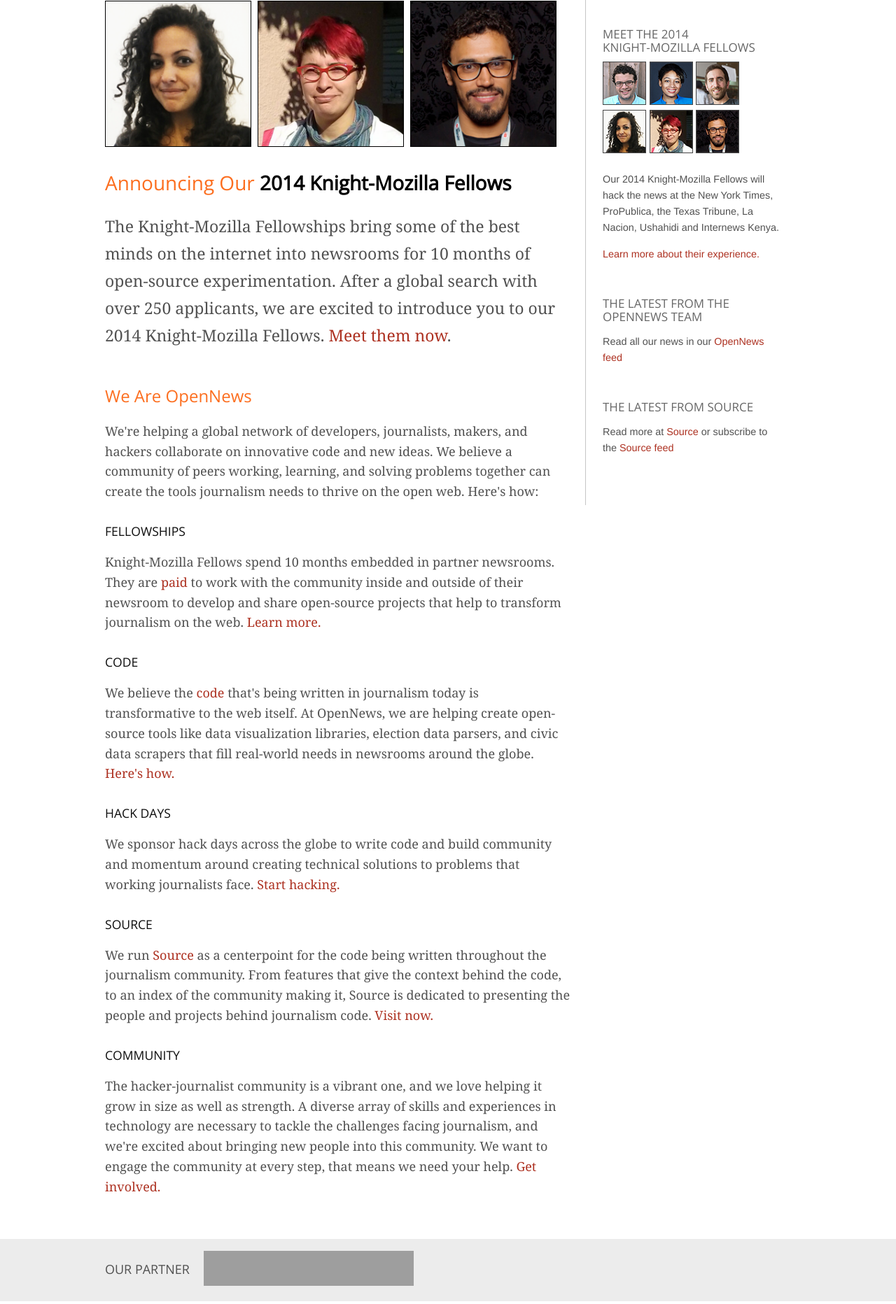
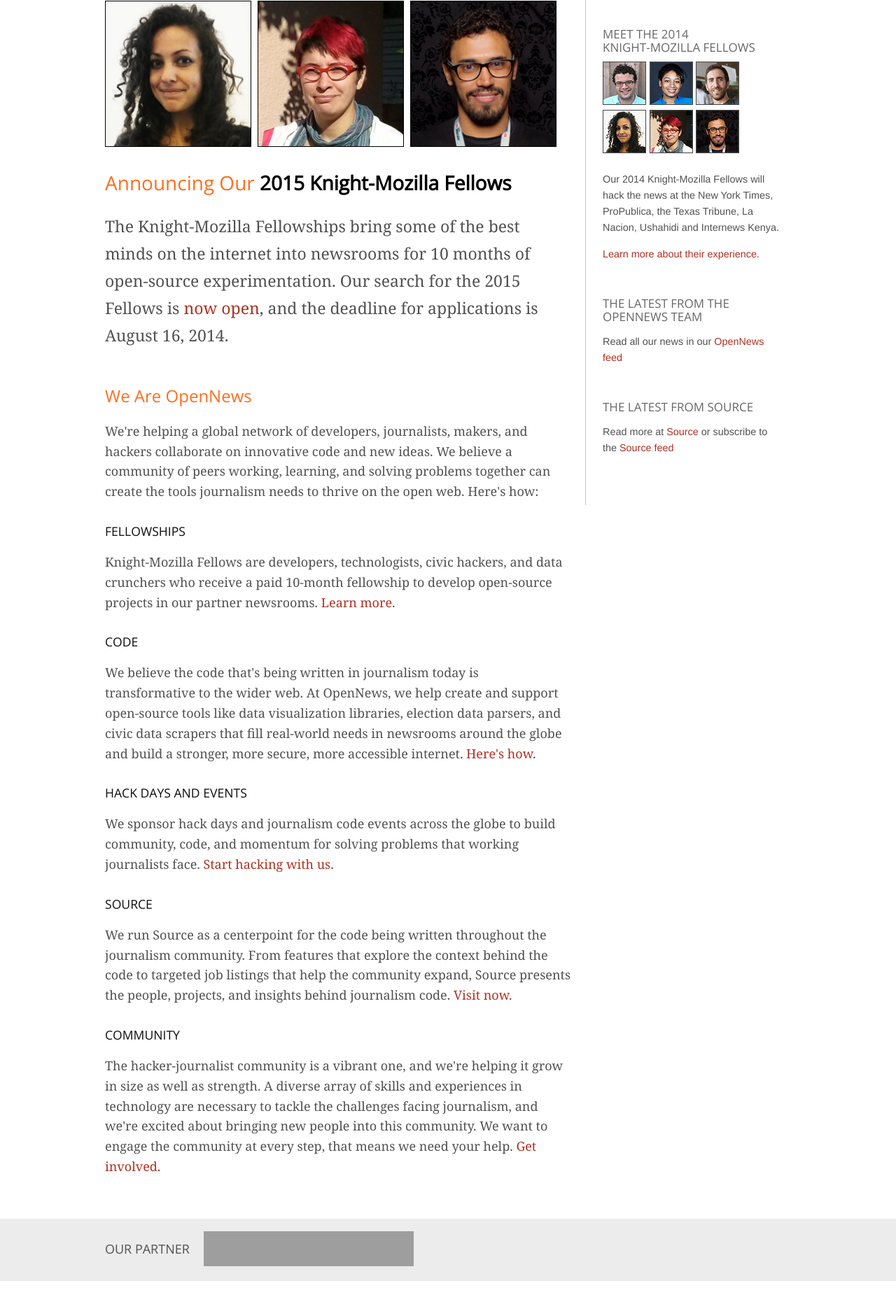
Before and after one commit to mozilla/mozilla-opennews, a Jekyll site: the page built from index.html, in a window 1280 px wide. Shown: the part 506-2370 px from the top of the page at 70% size. Built offline with Jekyll 4.4.1, drawn with Linux system fonts in a browser that asks for light colours; nearby versions of some CDN libraries; Markdown is read by kramdown in place of the engine named in the settings; comment, search, counter and statistics services are not loaded; grey boxes are pictures that could not be loaded.

Commit message:
landing page updated with 2015 text

```diff
--- a/index.html
+++ b/index.html
@@ -11,24 +11,25 @@
 <img src="/media/img/fellows/2014-fellows/marcos-220.png" class="frontpic" alt="Marcos Vanetta">
 </div>
 <header>
-<h2>Announcing our <span style="color: black;font-weight: bold;">2014 Knight-Mozilla Fellows</span></h2>
-<p class="bodybig">The Knight-Mozilla Fellowships bring some of the best minds on the internet into newsrooms for 10 months of open-source experimentation. After a global search with over 250 applicants, we are excited to introduce you to our 2014 Knight-Mozilla Fellows. <a href="fellowships/2014meet.html">Meet them now</a>.</p>
+<h2>Announcing our <span style="color: black;font-weight: bold;">2015 Knight-Mozilla Fellows</span></h2>
+<p class="bodybig">The Knight-Mozilla Fellowships bring some of the best minds on the internet into newsrooms for 10 months of open-source experimentation. Our search for the 2015 Fellows is <a href="/fellowships/apply.html">now open</a>, and the deadline for applications is August 16, 2014.</p>
 </header>
+
 <h2>We are OpenNews</h2>
 <p>We're helping a global network of developers, journalists, makers, and hackers collaborate on innovative code and new ideas. We believe a community of peers working, learning, and solving problems together can create the tools journalism needs to thrive on the open web. Here's how:
       <h3>Fellowships</h3>
-      <p>Knight-Mozilla Fellows spend 10 months embedded in partner newsrooms. They are <a href="/fellowships/info.html">paid</a> to work with the community inside and outside of their newsroom to develop and share open-source projects that help to transform journalism on the web. <a href="/fellowships">Learn more.</a>
+      <p>Knight-Mozilla Fellows are developers, technologists, civic hackers, and data crunchers who receive a paid 10-month fellowship to develop open-source projects in our partner newsrooms. <a href="/fellowships">Learn more</a>.
 </p>
 
 <h3>Code</h3>
-<p>We believe the <a href="/code.html">code</a> that's being written in journalism today is transformative to the web itself. At OpenNews, we are helping create open-source tools like data visualization libraries, election data parsers, and civic data scrapers that fill real-world needs in newsrooms around the globe.  <a href="/code.html">Here's how.</a></p>
+<p>We believe the code that's being written in journalism today is transformative to the wider web. At OpenNews, we help create and support open-source tools like data visualization libraries, election data parsers, and civic data scrapers that fill real-world needs in newsrooms around the globe and build a stronger, more secure, more accessible internet. <a href="/code.html">Here's how</a>.</p>
 
-<h3>Hack Days</h3>
-<p>We sponsor hack days across the globe to write code and build community and momentum around creating technical solutions to problems that working journalists face. <a href="/hackdays.html">Start hacking.</a>
+<h3>Hack Days and Events</h3>
+<p>We sponsor hack days and journalism code events across the globe to build community, code, and momentum for solving problems that working journalists face. <a href="/hackdays.html">Start hacking with us</a>.
 </p>
       <h3>Source</h3>
-      <p>We run <a href="http://source.opennews.org/">Source</a> as a centerpoint for the code being written throughout the journalism community. From features that give the context behind the code, to an index of the community making it, Source is dedicated to presenting the people and projects behind journalism code. <a href="http://source.opennews.org/">Visit now.</a></p>
+      <p>We run Source as a centerpoint for the code being written throughout the journalism community. From features that explore the context behind the code to targeted job listings that help the community expand, Source presents the people, projects, and insights behind journalism code. <a href="http://source.opennews.org/">Visit now.</a></p>
 
       <h3>Community</h3>
-      <p>The hacker-journalist community is a vibrant one, and we love helping it grow in size as well as strength. A diverse array of skills and experiences in technology are necessary to tackle the challenges facing journalism, and we're excited about bringing new people into this community. We want to engage the community at every step, that means we need your help. <a href="/getinvolved.html">Get involved.</a>
+      <p>The hacker-journalist community is a vibrant one, and we're helping it grow in size as well as strength. A diverse array of skills and experiences in technology are necessary to tackle the challenges facing journalism, and we're excited about bringing new people into this community. We want to engage the community at every step, that means we need your help. <a href="/getinvolved.html">Get involved.</a>
 </p>
```
Also changed, not shown: 1 other file.
